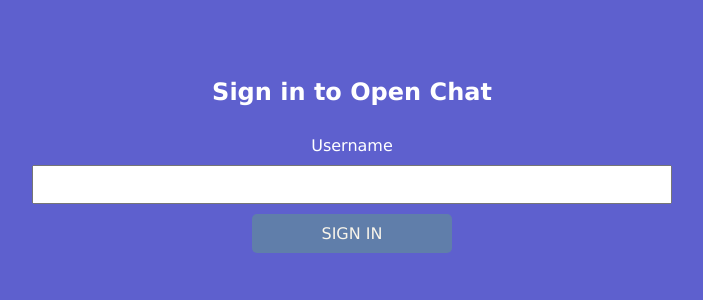
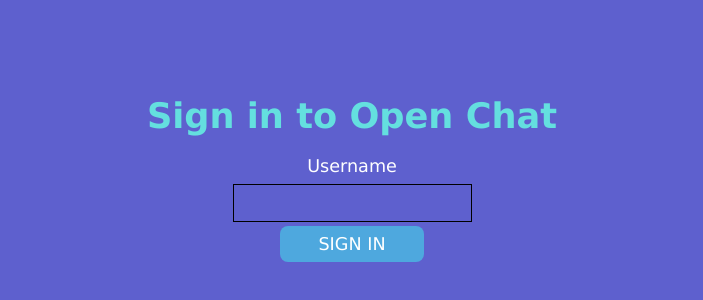
Before and after one commit to eduardpeters/epn-messaging-frontend, a React (Vite) app: page /login in a window 1280 px wide. Shown: the part 230-530 px from the top of the page, without its empty margins (288-991 px from the left). Built offline with nearby package versions, Linux system fonts and the light colour scheme; no server answers.

Commit message:
Add Login styling

```diff
--- a/src/components/Login.tsx
+++ b/src/components/Login.tsx
@@ -16,19 +16,19 @@ const Login = () => {
     };
 
     return (
-        <form className="home__container" onSubmit={handleSubmit}>
-            <h2 className="home__header">Sign in to Open Chat</h2>
-            <label htmlFor="username">Username</label>
+        <form className="login__container" onSubmit={handleSubmit}>
+            <h1 className="login__title">Sign in to Open Chat</h1>
+            <label className="login__label" htmlFor="username">Username</label>
             <input
                 type="text"
                 minLength={USERNAME_MIN_LENGTH}
                 name="username"
                 id="username"
-                className="username__input"
+                className="login__input"
                 value={userName}
                 onChange={(e) => setUserName(e.target.value)}
             />
-            <button className="home__button">SIGN IN</button>
+            <button className="login__button">SIGN IN</button>
         </form>
     );
 };
--- a/src/styles/Login.css
+++ b/src/styles/Login.css
@@ -1,33 +1,41 @@
-.home__container {
+.login__button {
+    all: unset;
+    background-color: #4EA8DE;
+    border-radius: 0.5rem;
+    cursor: pointer;
+    padding: 0.5rem;
+    text-align: center;
+    width: 10%;
+}
+
+.login__button:hover {
+    opacity: 0.8;
+}
+
+.login__container {
     width: 100%;
     height: 100vh;
     display: flex;
     flex-direction: column;
+    font-size: 1.1rem;
     justify-content: center;
     align-items: center;
 }
 
-.home__container > * {
-    margin-bottom: 10px;
+.login__label {
+    margin: 0.25rem;
 }
 
-.home__header {
-    margin-bottom: 30px;
+.login__input {
+    all: unset;
+    border: 1px solid black;
+    background-color: #5E60CE;
+    margin: 0.25rem;
+    padding: 0.5rem;
+    text-align: center;
 }
 
-.username__input {
-    padding: 10px;
-    width: 50%;
+.login__title {
+    color: #64DFDF;
+    margin: 1rem;
 }
-
-.home__button {
-    width: 200px;
-    padding: 10px;
-    font-size: 16px;
-    cursor: pointer;
-    background-color: #607eaa;
-    color: #f9f5eb;
-    outline: none;
-    border: none;
-    border-radius: 5px;
-}
```
